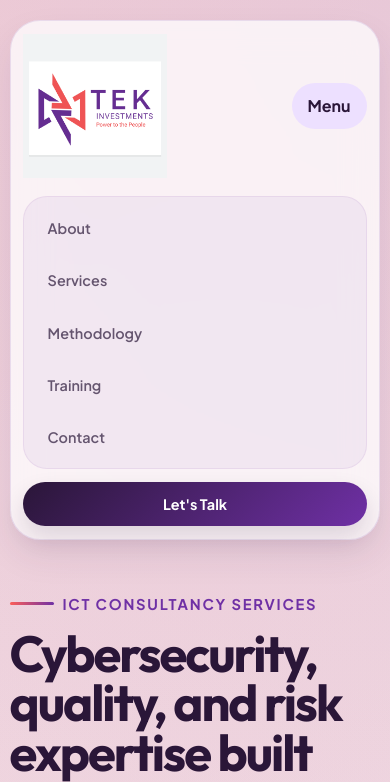
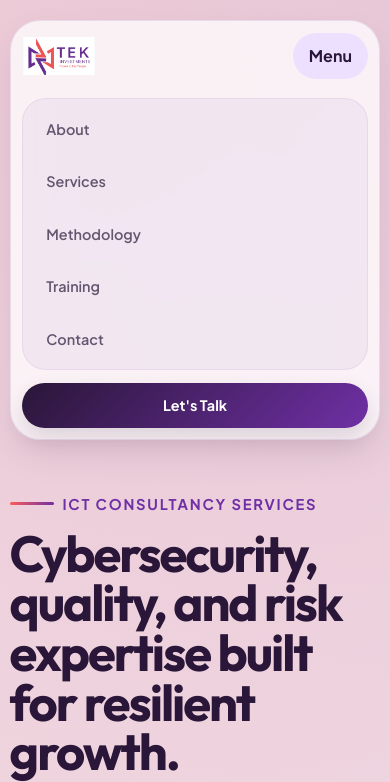
Before and after one commit to bandaBW/Tek-Investments, a plain HTML site: page index.html in a window 390 px wide. Both pictures are taken after a click on the button "Menu". Shown: the top 782 px of the page. Drawn offline with Linux system fonts and the light colour scheme.

Commit message:
Refine header logo and section scroll offset

```diff
--- a/index.html
+++ b/index.html
@@ -20,7 +20,7 @@
     <div class="site-shell">
       <header class="site-header">
         <a class="brand" href="#top" aria-label="TEK Investments home">
-          <img src="assets/tek-logo.png" alt="TEK Investments logo" />
+          <img src="assets/tek-logo-nav.png" alt="TEK Investments logo" />
         </a>
         <button
           class="menu-toggle"
--- a/styles.css
+++ b/styles.css
@@ -18,6 +18,7 @@
   --radius-lg: 24px;
   --radius-md: 18px;
   --max-width: 1180px;
+  --header-offset: 8.5rem;
 }
 
 *,
@@ -28,6 +29,7 @@
 
 html {
   scroll-behavior: smooth;
+  scroll-padding-top: var(--header-offset);
 }
 
 body {
@@ -64,9 +66,9 @@ a {
   display: grid;
   grid-template-columns: auto 1fr;
   align-items: center;
-  gap: 1.25rem;
+  gap: 1rem;
   margin-bottom: 2rem;
-  padding: 0.85rem 0.95rem 0.85rem 1.05rem;
+  padding: 0.7rem 0.9rem 0.7rem 0.95rem;
   border: 1px solid rgba(111, 48, 165, 0.12);
   border-radius: 999px;
   background: rgba(255, 255, 255, 0.74);
@@ -77,7 +79,13 @@ a {
 .brand {
   display: inline-flex;
   align-items: center;
-  width: 158px;
+  flex: 0 0 auto;
+}
+
+.brand img {
+  width: auto;
+  height: 3rem;
+  max-width: none;
 }
 
 .header-actions {
@@ -92,7 +100,7 @@ a {
   display: flex;
   align-items: center;
   gap: 0.35rem;
-  padding: 0.35rem;
+  padding: 0.28rem;
   border: 1px solid rgba(111, 48, 165, 0.08);
   border-radius: 999px;
   background: rgba(111, 48, 165, 0.06);
@@ -102,7 +110,7 @@ a {
 }
 
 .site-nav a {
-  padding: 0.7rem 1rem;
+  padding: 0.62rem 0.95rem;
   border-radius: 999px;
   transition:
     color 160ms ease,
@@ -123,8 +131,8 @@ a {
   display: inline-flex;
   align-items: center;
   justify-content: center;
-  min-height: 3rem;
-  padding: 0.7rem 1.15rem;
+  min-height: 2.75rem;
+  padding: 0.62rem 1rem;
   border-radius: 999px;
   background: linear-gradient(135deg, var(--purple-900), var(--purple-700));
   color: var(--white);
@@ -153,6 +161,10 @@ a {
   font-weight: 700;
   padding: 0.8rem 1rem;
   cursor: pointer;
+}
+
+section[id] {
+  scroll-margin-top: var(--header-offset);
 }
 
 .hero,
@@ -613,12 +625,12 @@ a {
   }
 
   .site-header {
-    gap: 0.9rem;
-    padding: 0.75rem 0.8rem 0.75rem 0.9rem;
+    gap: 0.75rem;
+    padding: 0.65rem 0.75rem 0.65rem 0.85rem;
   }
 
-  .brand {
-    width: 146px;
+  .brand img {
+    height: 2.65rem;
   }
 
   .header-actions {
@@ -667,7 +679,7 @@ a {
     grid-template-columns: 1fr auto;
     border-radius: 30px;
     gap: 0.75rem;
-    padding: 0.8rem;
+    padding: 0.72rem;
   }
 
   .menu-toggle {
@@ -676,8 +688,8 @@ a {
     justify-content: center;
   }
 
-  .brand {
-    width: 144px;
+  .brand img {
+    height: 2.35rem;
   }
 
   .header-actions {
```
Also changed, not shown: assets/tek-logo-nav.png (added).
